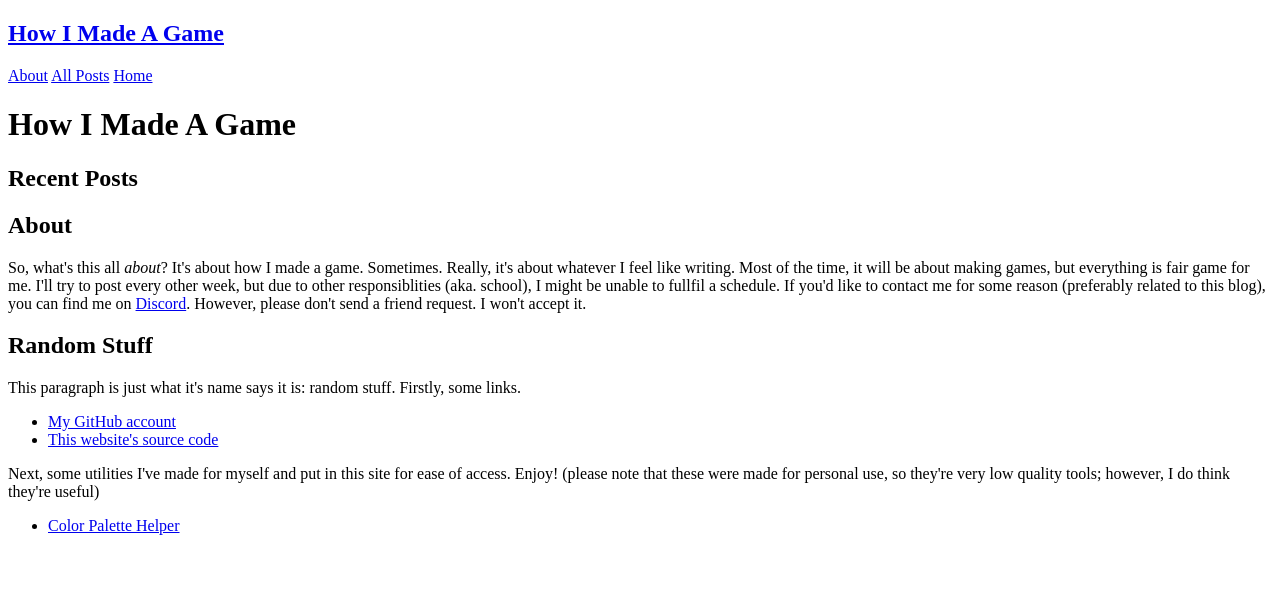
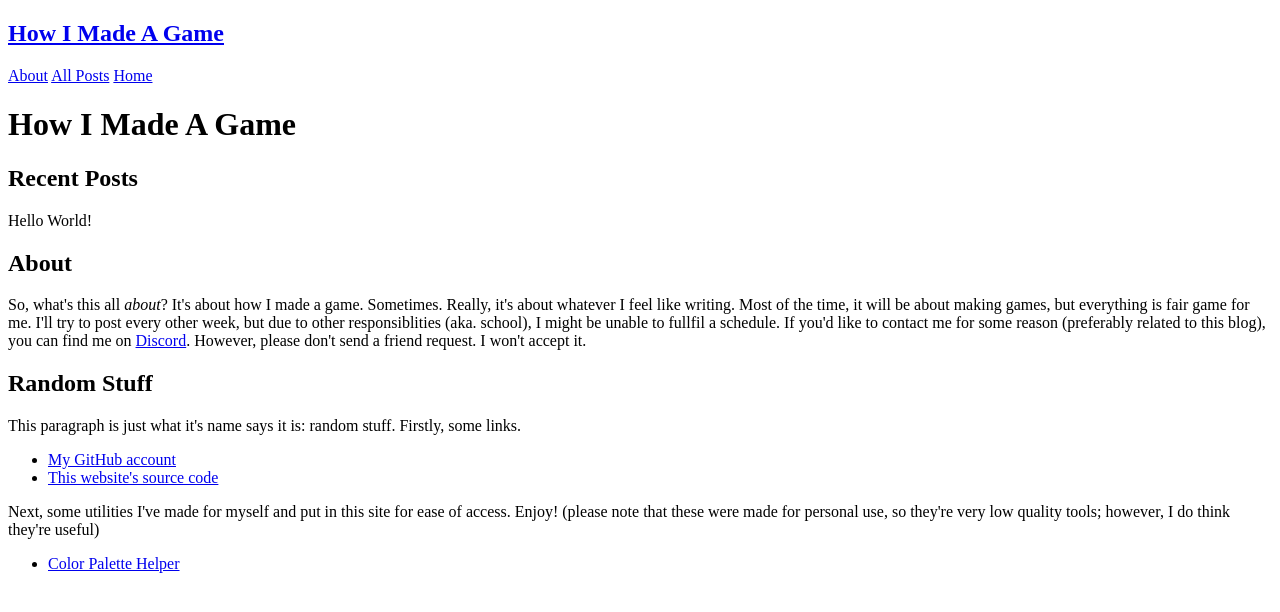
Before and after one commit to levimcgomes/levimcgomes.github.io, a SvelteKit app in the folder app/: page / in a window 1280 px wide. Shown: the top 612 px of the page. Built offline with nearby package versions, Linux system fonts and the light colour scheme.

Commit message:
Basic components for rendering posts

```diff
--- /dev/null
+++ b/app/src/lib/components/PostComponent.svelte
@@ -0,0 +1,9 @@
+<script lang="ts">
+	import type { Post } from "$lib/server/post.type";
+
+	export let post: Post;
+</script>
+
+<div>
+	{post.content}
+</div>
--- /dev/null
+++ b/app/src/lib/components/PostList.svelte
@@ -0,0 +1,9 @@
+<script lang="ts">
+	import type { Post } from '$lib/server/post.type';
+	import PostComponent from './PostComponent.svelte';
+	export let postList: Post[];
+</script>
+
+{#each postList as post}
+	<PostComponent {post} />
+{/each}
--- a/app/src/routes/+page.svelte
+++ b/app/src/routes/+page.svelte
@@ -11,6 +11,7 @@
 
 <h1>How I Made A Game</h1>
 <h2>Recent Posts</h2>
+<PostList postList={data.posts} />
 <h2 id="about">About</h2>
 <p>
 	So, what's this all <em>about</em>? It's about how I made a game. Sometimes. Really, it's about
```
